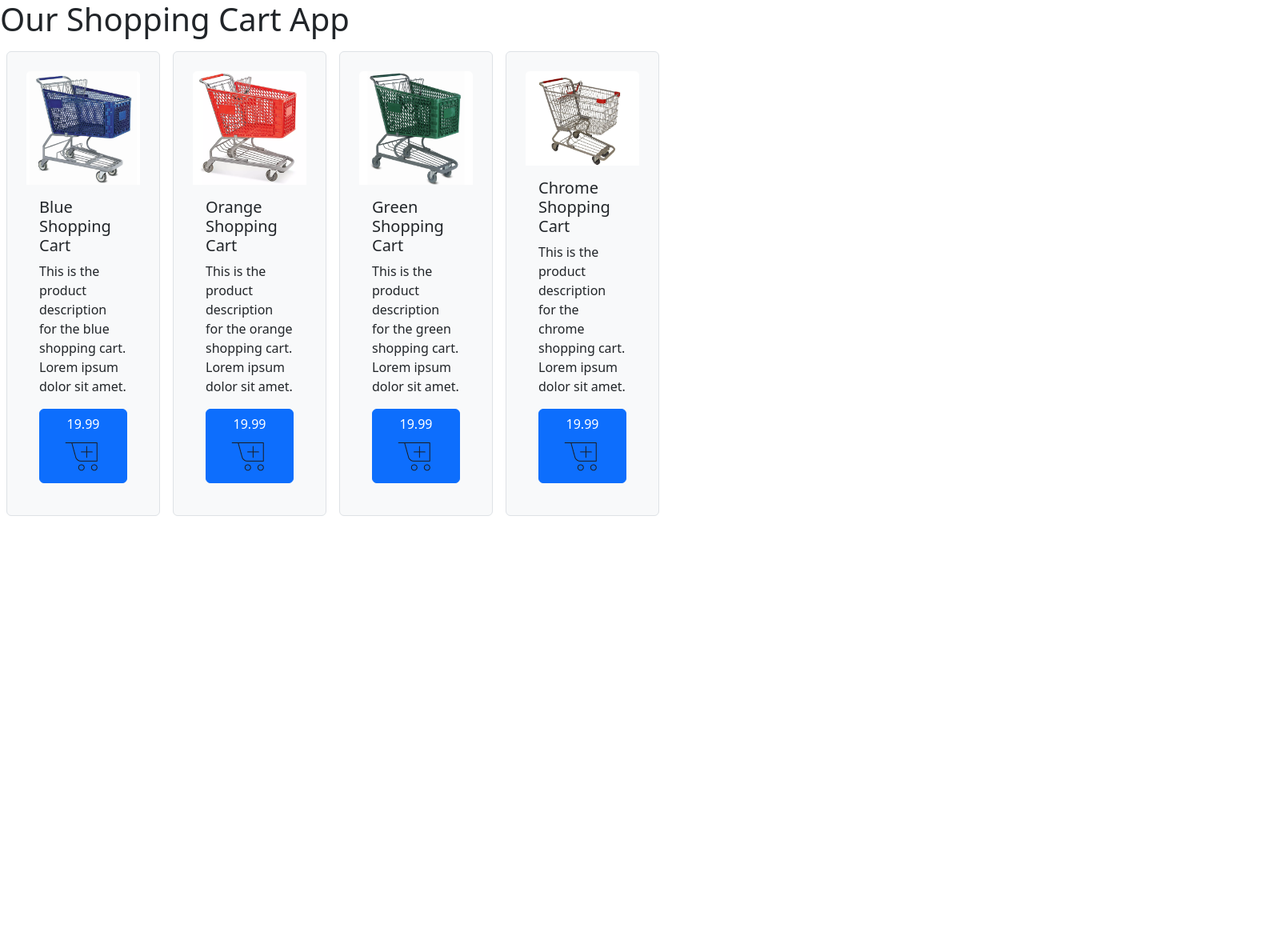
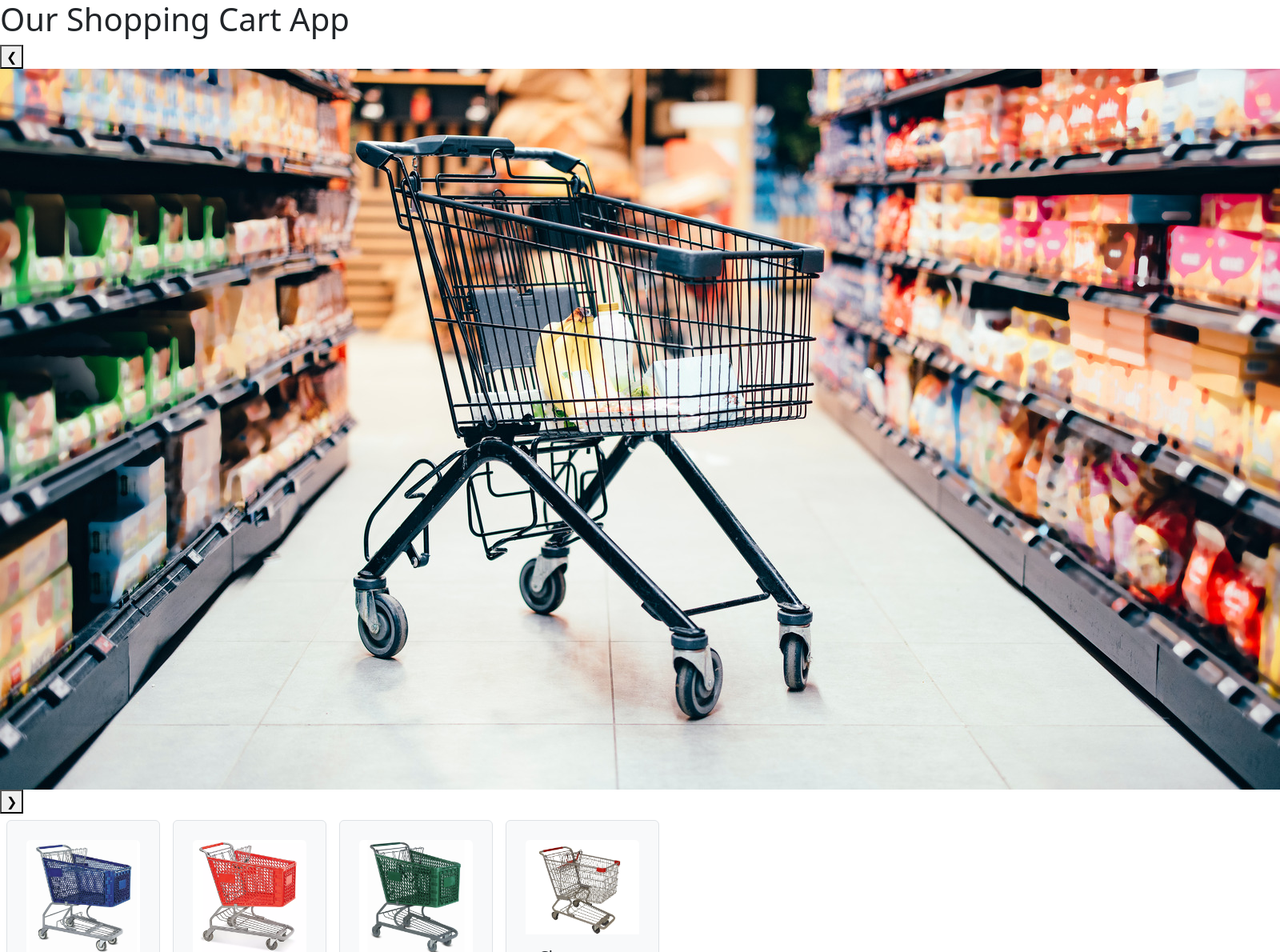
Before and after one commit to dannyjive/shopping-cart-project, a React (Create React App) app: page / in a window 1280 px wide. Shown: the top 1190 px of the page at 80% size, 1600 px wide, since content can reach past the window. Before the commit the page ends 800 px from the top, so only its background shows below. Built offline with nearby package versions, Linux system fonts and the light colour scheme.

Commit message:
created components folder, carousel component, and nonworking carousel css

```diff
--- a/src/App.js
+++ b/src/App.js
@@ -6,6 +6,13 @@ import bluecart from './imgs/bluecart.jpg';
 import chromecart from './imgs/chromecart.webp';
 import greencart from './imgs/greencart.jpg';
 import orangecart from './imgs/orangecart.webp';
+
+//Carousel
+import React from 'react';
+import Carousel from "./components/carousel.js";
+
+import bannercart from './imgs/bannercart.jpg';
+import bannercart2 from './imgs/bannercart2.jpg';
 
 
 //Shopping Cart Card Data -DF
@@ -61,12 +68,24 @@ const products = [
 // ]
 
 function App() {
+
+  const images  = [
+     bannercart ,
+    bannercart2,
+  ];
+
   return (
     <div>
       <h1>Our Shopping Cart App</h1>
 
+      <Carousel images={images} />
+
       <div className='d-flex flex-row'>
-        {products.map((index) => <CardGallery descrip={index.description} name={index.name} image={index.image} prices={index.price} /> )}
+        {products.map((index) => <CardGallery
+        descrip={index.description}
+        name={index.name}
+        image={index.image}
+        prices={index.price} /> )}
       </div>
 
 
--- /dev/null
+++ b/src/carousel-styling.css
@@ -0,0 +1,10 @@
+.carousel-container {
+    width: 100%;
+    height: auto;
+}
+
+
+.carousel-images {
+    width: 100%;
+    height: auto;
+}
--- /dev/null
+++ b/src/components/carousel.js
@@ -0,0 +1,38 @@
+import React, { useState } from "react";
+//import './carousel-styling.css'
+
+const Carousel = ({ images }) => {
+  const [currentIndex, setCurrentIndex] = useState(0);
+
+  const nextSlide = () => {
+    setCurrentIndex((prevIndex) =>
+      prevIndex === images.length - 1 ? 0 : prevIndex + 1
+    );
+  };
+
+  const prevSlide = () => {
+    setCurrentIndex(
+      currentIndex === 0 ? images.length - 1 : currentIndex - 1
+    );
+  };
+
+  return (
+    <div className="carousel-container">
+      <button className="prev" onClick={prevSlide}>
+        &#10094;
+      </button>
+
+      <img
+        src={images[currentIndex]}
+        alt={`Slide ${currentIndex}`}
+        className="carousel-image"
+      />
+
+      <button className="next" onClick={nextSlide}>
+        &#10095;
+      </button>
+    </div>
+  );
+};
+
+export default Carousel;
```
